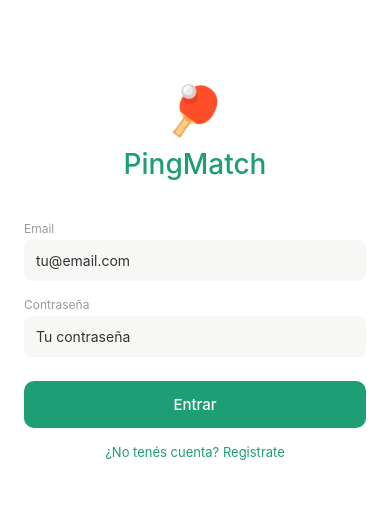
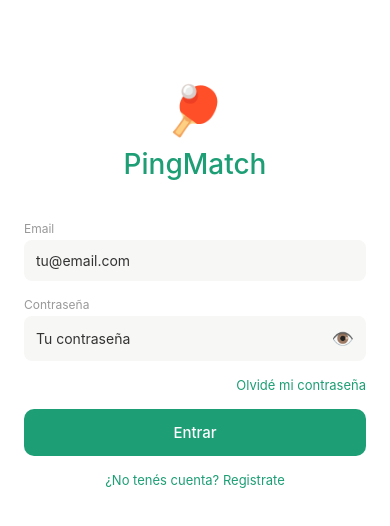
Before and after one commit to miguelespatricio-commits/PingMatch, a React Native app: screen /Login in a window 390 px wide. Shown: the top 526 px of the page. Built offline with nearby package versions, Linux system fonts and the light colour scheme.

Commit message:
ojo ver password en login y registro, olvide contrasena en login

```diff
--- a/src/screens/Login.js
+++ b/src/screens/Login.js
@@ -1,12 +1,13 @@
 import { useState } from 'react';
 import { Alert, StyleSheet, Text, TextInput, TouchableOpacity, View } from 'react-native';
-import { signInWithEmailAndPassword } from 'firebase/auth';
+import { signInWithEmailAndPassword, sendPasswordResetEmail } from 'firebase/auth';
 import { auth } from '../config/firebase';
 
 export default function Login({ navigation }) {
   const [email, setEmail] = useState('');
   const [password, setPassword] = useState('');
   const [cargando, setCargando] = useState(false);
+  const [verPassword, setVerPassword] = useState(false);
 
   const login = async () => {
     if (!email || !password) {
@@ -24,6 +25,19 @@ export default function Login({ navigation }) {
     }
   };
 
+  const olvidéContrasena = async () => {
+    if (!email) {
+      Alert.alert('Ingresá tu email', 'Escribí tu email arriba y luego tocá "Olvidé mi contraseña".');
+      return;
+    }
+    try {
+      await sendPasswordResetEmail(auth, email);
+      Alert.alert('Email enviado', `Te enviamos un link a ${email} para restablecer tu contraseña.`);
+    } catch (error) {
+      Alert.alert('Error', 'No pudimos enviar el email. Verificá que sea correcto.');
+    }
+  };
+
   return (
     <View style={styles.container}>
       <Text style={styles.logo}>🏓</Text>
@@ -31,13 +45,35 @@ export default function Login({ navigation }) {
 
       <View style={styles.campo}>
         <Text style={styles.label}>Email</Text>
-        <TextInput style={styles.input} placeholder="tu@email.com" value={email} onChangeText={setEmail} keyboardType="email-address" autoCapitalize="none" />
+        <TextInput
+          style={styles.input}
+          placeholder="tu@email.com"
+          value={email}
+          onChangeText={setEmail}
+          keyboardType="email-address"
+          autoCapitalize="none"
+        />
       </View>
 
       <View style={styles.campo}>
         <Text style={styles.label}>Contraseña</Text>
-        <TextInput style={styles.input} placeholder="Tu contraseña" value={password} onChangeText={setPassword} secureTextEntry />
+        <View style={styles.passwordRow}>
+          <TextInput
+            style={styles.inputPassword}
+            placeholder="Tu contraseña"
+            value={password}
+            onChangeText={setPassword}
+            secureTextEntry={!verPassword}
+          />
+          <TouchableOpacity style={styles.ojoBtn} onPress={() => setVerPassword(!verPassword)}>
+            <Text style={styles.ojoTexto}>{verPassword ? '🙈' : '👁️'}</Text>
+          </TouchableOpacity>
+        </View>
       </View>
+
+      <TouchableOpacity onPress={olvidéContrasena} style={styles.olvidéBtn}>
+        <Text style={styles.olvidéTexto}>Olvidé mi contraseña</Text>
+      </TouchableOpacity>
 
       <TouchableOpacity style={styles.boton} onPress={login} disabled={cargando}>
         <Text style={styles.botonTexto}>{cargando ? 'Entrando...' : 'Entrar'}</Text>
@@ -85,12 +121,37 @@ const styles = StyleSheet.create({
     fontSize: 14,
     color: '#333',
   },
+  passwordRow: {
+    flexDirection: 'row',
+    alignItems: 'center',
+    backgroundColor: '#F7F7F5',
+    borderRadius: 8,
+  },
+  inputPassword: {
+    flex: 1,
+    padding: 12,
+    fontSize: 14,
+    color: '#333',
+  },
+  ojoBtn: {
+    padding: 12,
+  },
+  ojoTexto: {
+    fontSize: 18,
+  },
+  olvidéBtn: {
+    alignSelf: 'flex-end',
+    marginBottom: 16,
+  },
+  olvidéTexto: {
+    color: '#1D9E75',
+    fontSize: 13,
+  },
   boton: {
     backgroundColor: '#1D9E75',
     borderRadius: 10,
     paddingVertical: 14,
     alignItems: 'center',
-    marginTop: 8,
     marginBottom: 16,
   },
   botonTexto: {
@@ -103,4 +164,5 @@ const styles = StyleSheet.create({
     textAlign: 'center',
     fontSize: 13,
   },
+
 });
--- a/src/screens/Registro.js
+++ b/src/screens/Registro.js
@@ -12,6 +12,7 @@ export default function Registro({ navigation }) {
   const [categoria, setCategoria] = useState('');
   const [barrio, setBarrio] = useState('');
   const [cargando, setCargando] = useState(false);
+  const [verPassword, setVerPassword] = useState(false);
   const [celular, setCelular] = useState('');
 
   const categorias = [
@@ -73,9 +74,20 @@ export default function Registro({ navigation }) {
       </View>
 
       <View style={styles.campo}>
-        <Text style={styles.label}>Contraseña</Text>
-        <TextInput style={styles.input} placeholder="Mínimo 6 caracteres" value={password} onChangeText={setPassword} secureTextEntry />
-      </View>
+  <Text style={styles.label}>Contraseña</Text>
+  <View style={styles.passwordRow}>
+    <TextInput
+      style={styles.inputPassword}
+      placeholder="Mínimo 6 caracteres"
+      value={password}
+      onChangeText={setPassword}
+      secureTextEntry={!verPassword}
+    />
+    <TouchableOpacity style={styles.ojoBtn} onPress={() => setVerPassword(!verPassword)}>
+      <Text style={styles.ojoTexto}>{verPassword ? '🙈' : '👁️'}</Text>
+    </TouchableOpacity>
+  </View>
+</View>
 
       <View style={styles.campo}>
   <Text style={styles.label}>Barrio</Text>
@@ -231,4 +243,22 @@ celularHint: {
   color: '#999',
   marginTop: 4,
 },
+passwordRow: {
+  flexDirection: 'row',
+  alignItems: 'center',
+  backgroundColor: '#F7F7F5',
+  borderRadius: 8,
+},
+inputPassword: {
+  flex: 1,
+  padding: 12,
+  fontSize: 14,
+  color: '#333',
+},
+ojoBtn: {
+  padding: 12,
+},
+ojoTexto: {
+  fontSize: 18,
+},
 });
```
